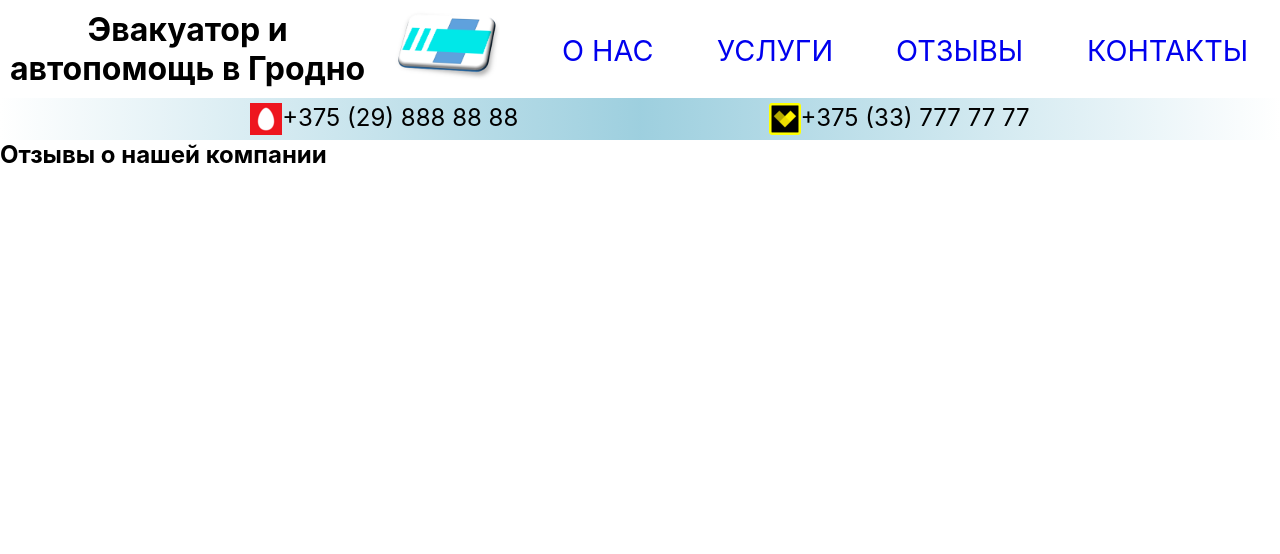
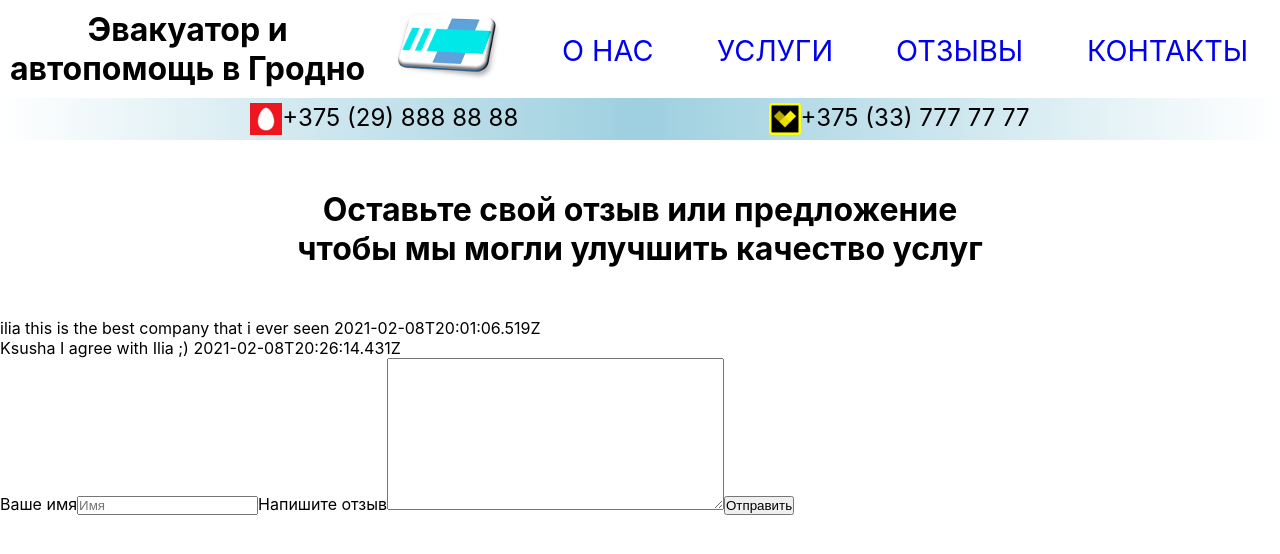
Before and after one commit to ilia-zara/tow-track-react-app, a React (Create React App) app: page /reviews in a window 1280 px wide. Shown: the top 554 px of the page. Built offline with nearby package versions, Linux system fonts and the light colour scheme; data requests are answered from the project's data file.

Commit message:
add reviews-page( logic )

```diff
--- a/data/db.json
+++ b/data/db.json
@@ -1,10 +1,5 @@
 {
   "callBackTo": [
-    {
-      "name": "фйцк",
-      "phone": "123",
-      "id": 1
-    },
     {
       "name": "Илья",
       "phone": "375298677461",
@@ -57,5 +52,19 @@
       "dateTime": "2021-02-07T19:40:56.511Z",
       "id": 5
     }
+  ],
+  "reviews": [
+    {
+      "name": "ilia",
+      "review": "this is the best company that i ever seen",
+      "dateTime": "2021-02-08T20:01:06.519Z",
+      "id": 1
+    },
+    {
+      "name": "Ksusha",
+      "review": "I agree with Ilia ;)",
+      "dateTime": "2021-02-08T20:26:14.431Z",
+      "id": 2
+    }
   ]
 }
--- a/src/components/home-page/form-callback/Form.css
+++ b/src/components/home-page/form-callback/Form.css
@@ -4,7 +4,7 @@ section > h3 {
   font-size: xx-large;
 }
 
-.form {
+.form-callback {
   margin: 0 auto;
   max-width: 500px;
   font-size: xx-large;
@@ -14,12 +14,12 @@ section > h3 {
   border-radius: 15px;
 }
 
-.form label {
+.form-callback label {
   text-align: left;
   display: block;
 }
 
-.form input {
+.form-callback input {
   width: 100%;
   font-size: inherit;
   border: 0px;
@@ -27,13 +27,13 @@ section > h3 {
   padding: 8px;
 }
 
-form input:focus {
+.form-callback input:focus {
   outline: 0;
   box-shadow: 0 0 0 3px rgba(66, 153, 225, 0.5);
   border-radius: 5px;
 }
 
-.form-loading {
+.form-callback-loading {
   width: 100%;
   height: 100%;
   background: rgba(51, 50, 50, 0.726) url("media/load.gif") center / 50px
@@ -43,6 +43,6 @@ form input:focus {
   transition: all 0.5s ease 0s;
 }
 
-.not-loading {
+.form-callback-not-loading {
   padding: 15px;
 }
--- a/src/components/home-page/form-callback/Form.js
+++ b/src/components/home-page/form-callback/Form.js
@@ -28,9 +28,13 @@ const Form = () => {
   return (
     <section>
       <h3>ОСТАЛИСЬ ВОПРОСЫ? МЫ САМИ ПЕРЕЗВОНИМ!</h3>
-      <div className="form-container">
-        <form className="form" onSubmit={handleSubmit}>
-          <div className={isLoading ? "form-loading" : "not-loading"}>
+      <div className="form-callback-container">
+        <form className="form-callback" onSubmit={handleSubmit}>
+          <div
+            className={
+              isLoading ? "form-callback-loading" : "form-callback-not-loading"
+            }
+          >
             <label>*Ваше имя</label>
             <input
               type="text"
@@ -47,7 +51,7 @@ const Form = () => {
               value={phone}
               onChange={(event) => setPhone(event.target.value)}
             />
-            <div className="form-buttons">
+            <div className="form-callback-buttons">
               <input type="submit" value="Отправить" />
               <input
                 type="button"
--- a/src/components/reviews-page/Reviews.css
+++ b/src/components/reviews-page/Reviews.css
@@ -0,0 +1,5 @@
+.reviews-container h3 {
+  margin: 50px auto;
+  text-align: center;
+  font-size: xx-large;
+}
--- a/src/components/reviews-page/Reviews.js
+++ b/src/components/reviews-page/Reviews.js
@@ -1,7 +1,18 @@
 import "./Reviews.css";
+import AddReview from "components/reviews-page/add-review/AddReview";
+import ReviewsList from "components/reviews-page/reviews-list/ReviewsList";
 
 function Reviews() {
-  return <h2>Отзывы о нашей компании</h2>;
+  return (
+    <div className="reviews-container">
+      <h3>
+        Оставьте свой отзыв или предложение <br /> чтобы мы могли улучшить
+        качество услуг
+      </h3>
+      <ReviewsList />
+      <AddReview />
+    </div>
+  );
 }
 
 export default Reviews;
--- /dev/null
+++ b/src/components/reviews-page/add-review/AddReview.js
@@ -0,0 +1,60 @@
+import "./AddReview.css";
+import { useState } from "react";
+
+const AddReview = () => {
+  const [name, setName] = useState("");
+  const [review, setReview] = useState("");
+  const [isLoading, setIsLoading] = useState(false);
+  const dateTime = new Date();
+
+  const handleSubmit = (event) => {
+    event.preventDefault();
+    const reviewData = { name, review, dateTime };
+
+    setIsLoading(true);
+
+    fetch("http://localhost:8000/reviews", {
+      method: "POST",
+      headers: { "Content-Type": "application/json" },
+      body: JSON.stringify(reviewData),
+    }).then(() => {
+      console.log("new reviewData added");
+      setIsLoading(false);
+      setName("");
+      setReview("");
+    });
+  };
+
+  return (
+    <section>
+      <div className="review-container">
+        <form className="form-review" onSubmit={handleSubmit}>
+          <div
+            className={
+              isLoading ? "form-review-loading" : "form-review-not-loading"
+            }
+          >
+            <label>Ваше имя</label>
+            <input
+              type="text"
+              placeholder="Имя"
+              required
+              value={name}
+              onChange={(event) => setName(event.target.value)}
+            />
+            <label>Напишите отзыв</label>
+            <textarea
+              rows="10"
+              cols="40"
+              value={review}
+              onChange={(event) => setReview(event.target.value)}
+            />
+            <input type="submit" value="Отправить" />
+          </div>
+        </form>
+      </div>
+    </section>
+  );
+};
+
+export default AddReview;
--- /dev/null
+++ b/src/components/reviews-page/reviews-list/ReviewsList.js
@@ -0,0 +1,41 @@
+import "./ReviewsList.css";
+import { useState, useEffect } from "react";
+
+const ReviewsList = () => {
+  const [error, setError] = useState(null);
+  const [isLoaded, setIsLoaded] = useState(false);
+  const [items, setItems] = useState([]);
+
+  useEffect(() => {
+    fetch("http://localhost:8000/reviews")
+      .then((response) => response.json())
+      .then(
+        (result) => {
+          setIsLoaded(true);
+          setItems(result);
+        },
+        (error) => {
+          setIsLoaded(true);
+          setError(error);
+        }
+      );
+  }, []);
+
+  if (error) {
+    return alert("Ошибка загрузки данных");
+  } else if (!isLoaded) {
+    return <div>Загрузка...</div>;
+  } else {
+    return (
+      <ul>
+        {items.map((item) => (
+          <li key={item.id}>
+            {item.name} {item.review} {item.dateTime}
+          </li>
+        ))}
+      </ul>
+    );
+  }
+};
+
+export default ReviewsList;
```
Also changed, not shown: src/components/reviews-page/add-review/AddReview.css (added), src/components/reviews-page/reviews-list/ReviewsList.css (added), 1 other file (tests, documents, lock files or other folders).
